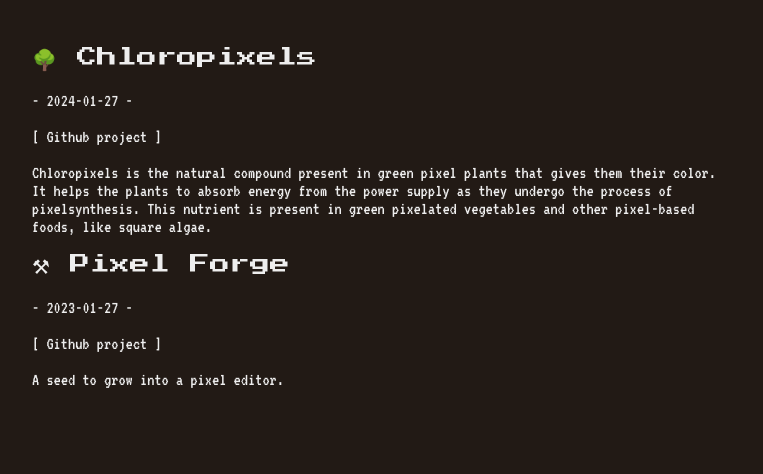
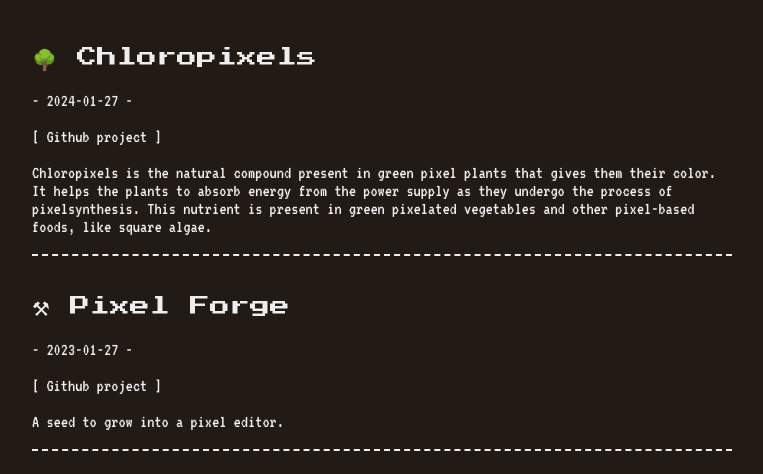
Before and after one commit to JoelLindberg/pixel-forest, a plain HTML site: page index.html in a window 1280 px wide. Shown: the part 139-613 px from the top of the page, without its empty margins (258-1021 px from the left). Drawn offline with nearby package versions, Linux system fonts and the light colour scheme.

Commit message:
hr added

```diff
--- a/index.html
+++ b/index.html
@@ -48,12 +48,14 @@
                 <p>[ Github project ]</p>
                 <p>Chloropixels is the natural compound present in green pixel plants that gives them their color. It helps the plants to absorb energy from the power supply as they undergo the process of pixelsynthesis. This nutrient is present in green pixelated vegetables and other pixel-based foods, like square algae.</p>
             </div>
+            <hr>
             <div class="project">
                 <h3>⚒ Pixel Forge</h3>
                 <p>- 2023-01-27 -</p>
                 <p>[ Github project ]</p>
                 <p>A seed to grow into a pixel editor.</p>
             </div>
+            <hr>
             <!--
                 content end
             -->
--- a/styles.css
+++ b/styles.css
@@ -14,9 +14,9 @@
     --link-light: #eee;
     --link-hover: #fff;
 
-    --primary: #02f5d4;
-    --secondary: #a86436;
-    --tertiary: #13d413;
+    --primary-color: #eee;
+    --secondary-color: #35251b;
+    --tertiary-color: #339b33;
     --background: #eee;
 
     --header-text: #eee;
@@ -262,7 +262,9 @@ code {
 }
 
 hr {
-    border: 1px solid #1f291e;
+    border: 0px;
+    border-bottom: 2px dashed var(--primary-color);
+    margin-bottom: 40px;
 }
 
 .link-light {
```
